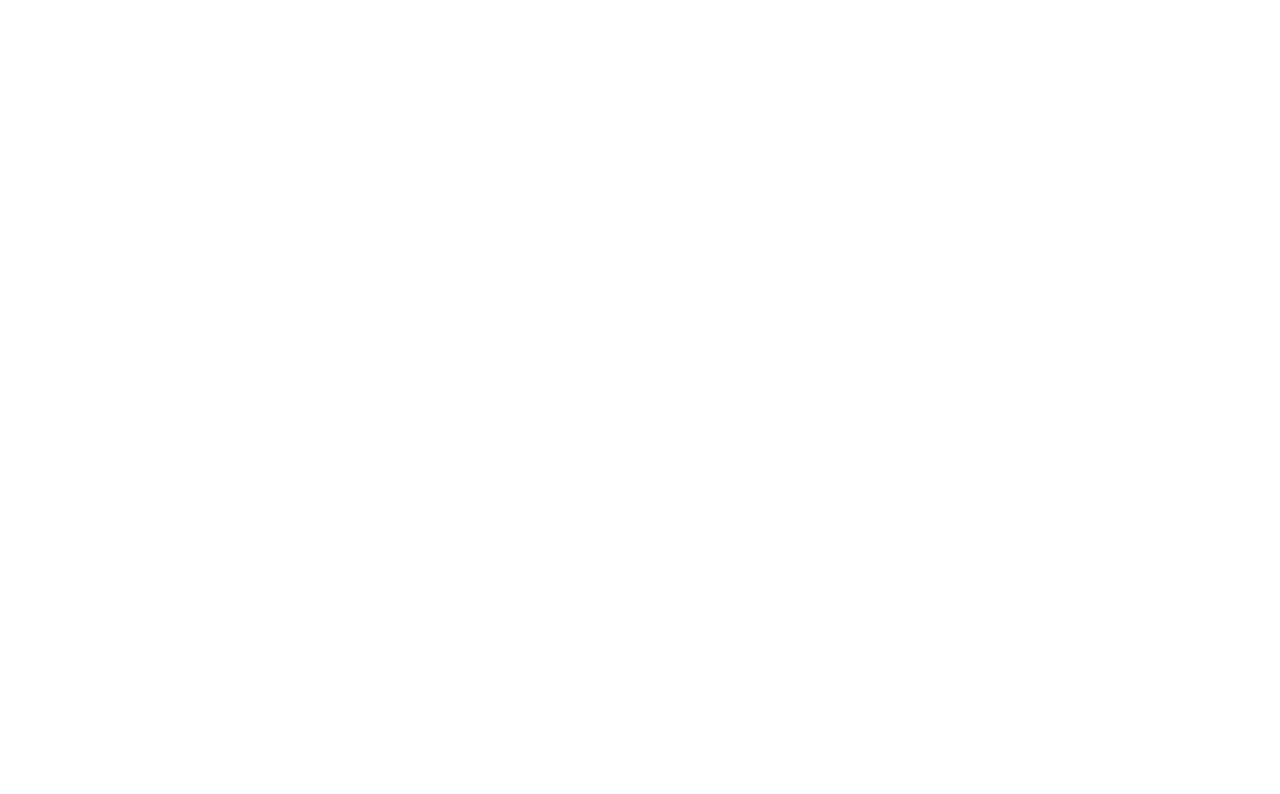
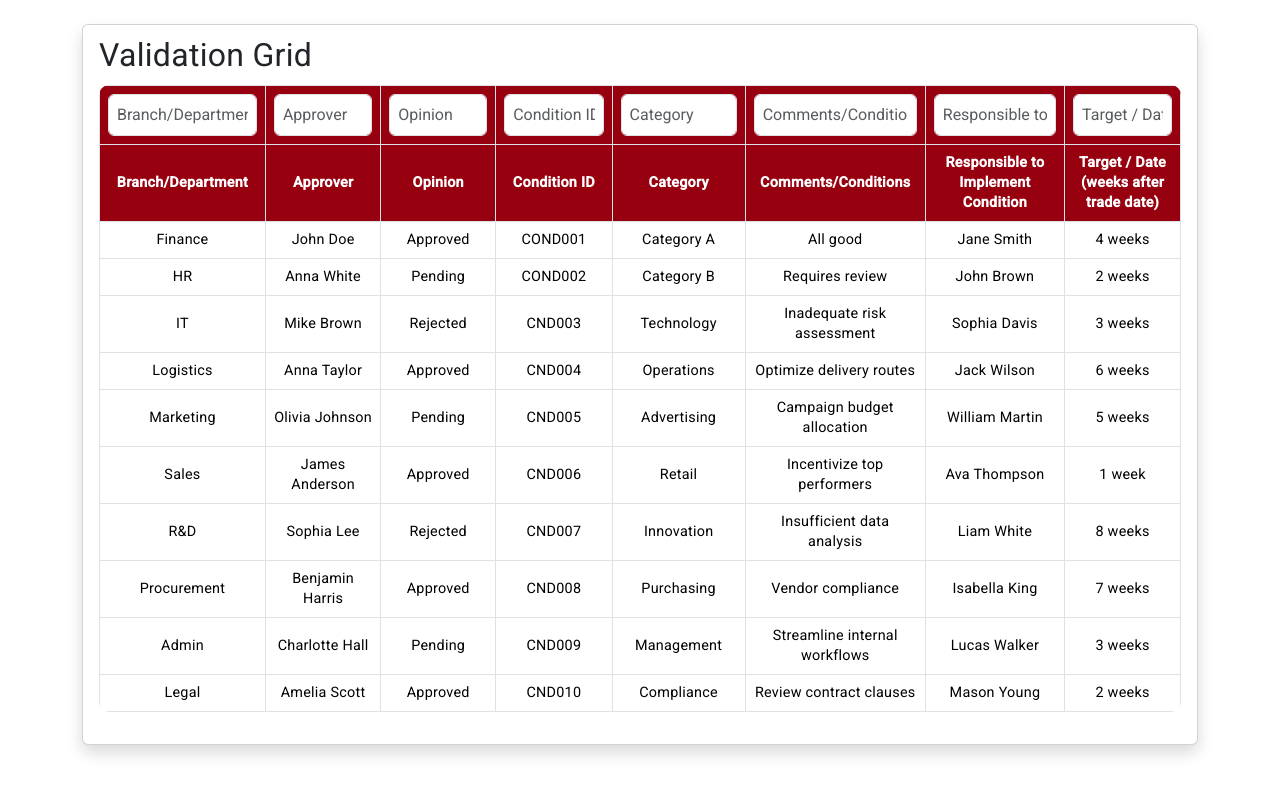
Before and after one commit to maso1997/test, an Angular app: page /validation-grid in a window 1280 px wide. Before the commit this address led to /. Shown: the top 794 px of the page. Built offline with nearby package versions, Linux system fonts and the light colour scheme.

Commit message:
validation grid

```diff
--- a/src/app/app.module.ts
+++ b/src/app/app.module.ts
@@ -13,6 +13,7 @@
 import { ReportComponent } from './components/report/report.component';
 import { RiskService } from './services/risk.service';
 import { TableFilterComponent } from './components/table-filter/table-filter.component';
+import { ValidationGridComponent } from './components/validation-grid/validation-grid.component';
 @NgModule({
   declarations: [
     AppComponent,
@@ -20,6 +21,7 @@
     RiskListComponent,
     ReportComponent,
     TableFilterComponent,
+    ValidationGridComponent,
 
 
   ],
--- a/src/app/components/risks/risk-list/risk-list.component.html
+++ b/src/app/components/risks/risk-list/risk-list.component.html
@@ -3,11 +3,10 @@
 <div class="container mt-4">
   <div class="card shadow">
     <div class="card-body">
-      <app-table-filter (filterChange)="applyFilters($event)"></app-table-filter>
       <button class="btn btn-custom" (click)="openAddRiskDialog()">Ajouter un risque</button>
 
       <h3 class="card-title mb-3">Liste des Risques</h3>
-
+      <app-table-filter (filterChange)="applyFilters($event)"></app-table-filter>
       <table class="table mt-4">
         <thead>
           <tr>
--- /dev/null
+++ b/src/app/components/validation-grid/validation-grid.component.html
@@ -0,0 +1,111 @@
+<div class="container mt-4">
+    <div class="card shadow">
+      <div class="card-body">
+        <h3 class="card-title mb-3 ">Validation Grid</h3>
+        <div class="table-responsive">
+          <table class="table table-bordered">
+            <thead class="table-dark">
+              <!-- Filter Input Row -->
+              <tr>
+                <th>
+                  <input
+                    type="text"
+                    class="form-control"
+                    placeholder="Branch/Department"
+                    [(ngModel)]="filters.branch"
+                    (ngModelChange)="applyFilters()"
+                  />
+                </th>
+                <th>
+                  <input
+                    type="text"
+                    class="form-control"
+                    placeholder="Approver"
+                    [(ngModel)]="filters.approver"
+                    (ngModelChange)="applyFilters()"
+                  />
+                </th>
+                <th>
+                  <input
+                    type="text"
+                    class="form-control"
+                    placeholder="Opinion"
+                    [(ngModel)]="filters.opinion"
+                    (ngModelChange)="applyFilters()"
+                  />
+                </th>
+                <th>
+                  <input
+                    type="text"
+                    class="form-control"
+                    placeholder="Condition ID"
+                    [(ngModel)]="filters.conditionId"
+                    (ngModelChange)="applyFilters()"
+                  />
+                </th>
+                <th>
+                  <input
+                    type="text"
+                    class="form-control"
+                    placeholder="Category"
+                    [(ngModel)]="filters.category"
+                    (ngModelChange)="applyFilters()"
+                  />
+                </th>
+                <th>
+                  <input
+                    type="text"
+                    class="form-control"
+                    placeholder="Comments/Conditions"
+                    [(ngModel)]="filters.comments"
+                    (ngModelChange)="applyFilters()"
+                  />
+                </th>
+                <th>
+                  <input
+                    type="text"
+                    class="form-control"
+                    placeholder="Responsible to Implement Condition"
+                    [(ngModel)]="filters.responsible"
+                    (ngModelChange)="applyFilters()"
+                  />
+                </th>
+                <th>
+                  <input
+                    type="text"
+                    class="form-control"
+                    placeholder="Target / Date"
+                    [(ngModel)]="filters.targetDate"
+                    (ngModelChange)="applyFilters()"
+                  />
+                </th>
+              </tr>
+              <!-- Column Name Row -->
+              <tr>
+                <th>Branch/Department</th>
+                <th>Approver</th>
+                <th>Opinion</th>
+                <th>Condition ID</th>
+                <th>Category</th>
+                <th>Comments/Conditions</th>
+                <th>Responsible to Implement Condition</th>
+                <th>Target / Date (weeks after trade date)</th>
+              </tr>
+            </thead>
+            <tbody>
+              <tr *ngFor="let item of filteredData">
+                <td>{{ item.branch }}</td>
+                <td>{{ item.approver }}</td>
+                <td>{{ item.opinion }}</td>
+                <td>{{ item.conditionId }}</td>
+                <td>{{ item.category }}</td>
+                <td>{{ item.comments }}</td>
+                <td>{{ item.responsible }}</td>
+                <td>{{ item.targetDate }}</td>
+              </tr>
+            </tbody>
+          </table>
+        </div>
+      </div>
+    </div>
+  </div>
--- /dev/null
+++ b/src/app/components/validation-grid/validation-grid.component.scss
@@ -0,0 +1,50 @@
+input:focus,
+textarea:focus,
+select:focus {
+  border-color: black !important;
+  box-shadow: 0 0 0 0.2rem rgba(0, 0, 255, 0.25);
+}
+
+input,
+textarea,
+select {
+  transition: border-color 0.3s, box-shadow 0.2s;
+}
+
+.table {
+  border-collapse: collapse;
+  font-size: 0.9rem;
+  border-radius: 10px;
+  overflow: hidden;
+}
+
+.table th, .table td {
+    border: 1px solid #dee2e6; /* Optional: Ensure the table cells have a border */
+  }
+
+  .table th{
+    background-color: #97000f;
+  }
+
+
+.table th,
+.table td {
+  vertical-align: middle;
+  text-align: center;
+}
+
+.table thead input {
+    width: 100%;
+    padding: 0.5rem;
+    box-sizing: border-box;
+  }
+
+  .table thead th {
+    vertical-align: middle;
+    text-align: center;
+  }
+
+  .card-title {
+    font-size: 2rem;  /* Increase the font size */
+     /* Make the text bold */
+  }
--- /dev/null
+++ b/src/app/components/validation-grid/validation-grid.component.ts
@@ -0,0 +1,135 @@
+import { Component } from '@angular/core';
+
+@Component({
+  selector: 'app-validation-grid',
+  templateUrl: './validation-grid.component.html',
+  styleUrls: ['./validation-grid.component.scss']
+})
+export class ValidationGridComponent {
+  data = [
+    {
+      branch: 'Finance',
+      approver: 'John Doe',
+      opinion: 'Approved',
+      conditionId: 'COND001',
+      category: 'Category A',
+      comments: 'All good',
+      responsible: 'Jane Smith',
+      targetDate: '4 weeks',
+    },
+    {
+      branch: 'HR',
+      approver: 'Anna White',
+      opinion: 'Pending',
+      conditionId: 'COND002',
+      category: 'Category B',
+      comments: 'Requires review',
+      responsible: 'John Brown',
+      targetDate: '2 weeks',
+    },
+    {
+      branch: 'IT',
+      approver: 'Mike Brown',
+      opinion: 'Rejected',
+      conditionId: 'CND003',
+      category: 'Technology',
+      comments: 'Inadequate risk assessment',
+      responsible: 'Sophia Davis',
+      targetDate: '3 weeks'
+    },
+    {
+      branch: 'Logistics',
+      approver: 'Anna Taylor',
+      opinion: 'Approved',
+      conditionId: 'CND004',
+      category: 'Operations',
+      comments: 'Optimize delivery routes',
+      responsible: 'Jack Wilson',
+      targetDate: '6 weeks'
+    },
+    {
+      branch: 'Marketing',
+      approver: 'Olivia Johnson',
+      opinion: 'Pending',
+      conditionId: 'CND005',
+      category: 'Advertising',
+      comments: 'Campaign budget allocation',
+      responsible: 'William Martin',
+      targetDate: '5 weeks'
+    },
+    {
+      branch: 'Sales',
+      approver: 'James Anderson',
+      opinion: 'Approved',
+      conditionId: 'CND006',
+      category: 'Retail',
+      comments: 'Incentivize top performers',
+      responsible: 'Ava Thompson',
+      targetDate: '1 week'
+    },
+    {
+      branch: 'R&D',
+      approver: 'Sophia Lee',
+      opinion: 'Rejected',
+      conditionId: 'CND007',
+      category: 'Innovation',
+      comments: 'Insufficient data analysis',
+      responsible: 'Liam White',
+      targetDate: '8 weeks'
+    },
+    {
+      branch: 'Procurement',
+      approver: 'Benjamin Harris',
+      opinion: 'Approved',
+      conditionId: 'CND008',
+      category: 'Purchasing',
+      comments: 'Vendor compliance',
+      responsible: 'Isabella King',
+      targetDate: '7 weeks'
+    },
+    {
+      branch: 'Admin',
+      approver: 'Charlotte Hall',
+      opinion: 'Pending',
+      conditionId: 'CND009',
+      category: 'Management',
+      comments: 'Streamline internal workflows',
+      responsible: 'Lucas Walker',
+      targetDate: '3 weeks'
+    },
+    {
+      branch: 'Legal',
+      approver: 'Amelia Scott',
+      opinion: 'Approved',
+      conditionId: 'CND010',
+      category: 'Compliance',
+      comments: 'Review contract clauses',
+      responsible: 'Mason Young',
+      targetDate: '2 weeks'
+    }
+    // Add more entries as needed
+  ];
+
+  filteredData = [...this.data];
+
+  filters = {
+    branch: '',
+    approver: '',
+    opinion: '',
+    conditionId: '',
+    category: '',
+    comments: '',
+    responsible: '',
+    targetDate: '',
+  };
+
+  applyFilters() {
+    this.filteredData = this.data.filter((item) => {
+      return Object.keys(this.filters).every((key) => {
+        const filterValue = this.filters[key as keyof typeof this.filters]?.toLowerCase();
+        const itemValue = item[key as keyof typeof item]?.toString().toLowerCase();
+        return filterValue ? itemValue.includes(filterValue) : true;
+      });
+    });
+  }
+}
```
Also changed, not shown: src/app/app-routing.module.ts (+7 -10 lines), 1 other file (tests, documents, lock files or other folders).
